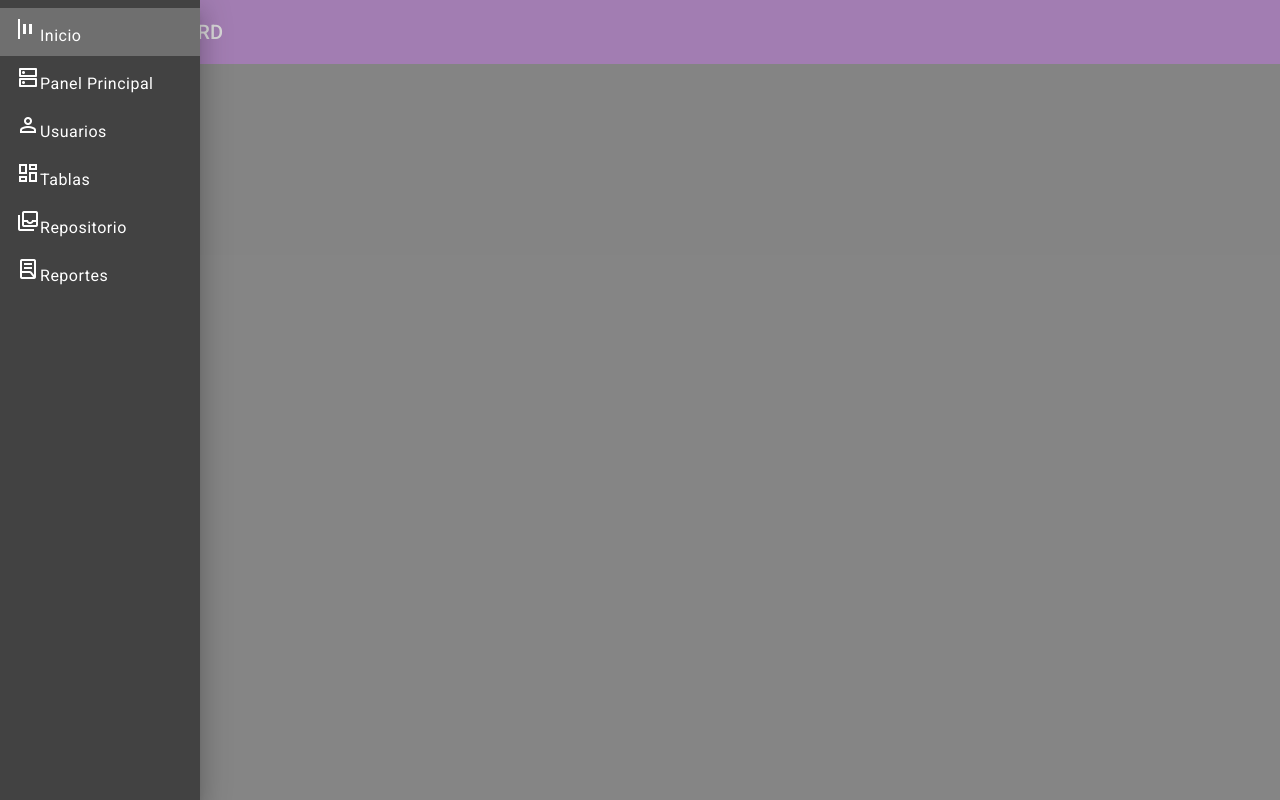
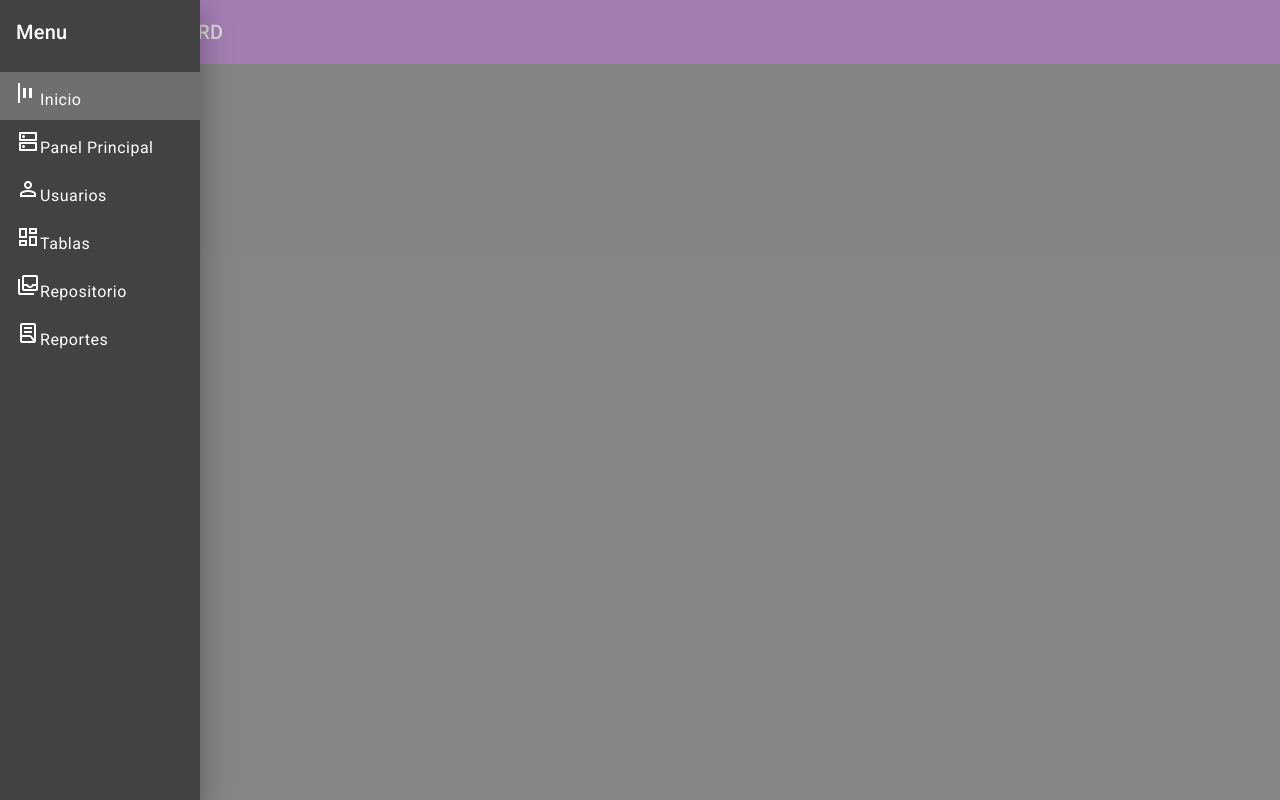
Before and after one commit to JuanABG/AngularAPPREPASWORD, an Angular app: page / in a window 1280 px wide. Both pictures are taken after a click on the button "menu". Built offline with nearby package versions, Linux system fonts and the light colour scheme.

Commit message:
se restablece codigo original

```diff
--- a/src/app/Components/menu/menu.component.html
+++ b/src/app/Components/menu/menu.component.html
@@ -3,7 +3,7 @@
       [attr.role]="(isWeb$ | async) ? 'dialog' : 'navigation'"
       [mode]="(isWeb$ | async) ? 'over' : 'side'"
       [opened]="(isWeb$ | async) === false">
-    <!-- <mat-toolbar>Menu</mat-toolbar> -->
+    <mat-toolbar>Menu</mat-toolbar>
     <mat-nav-list>
       <a mat-list-item href="/inicio"><span class="material-symbols-outlined">
         align_justify_flex_start
```
